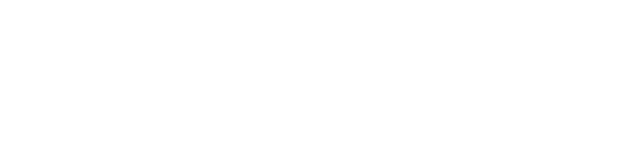
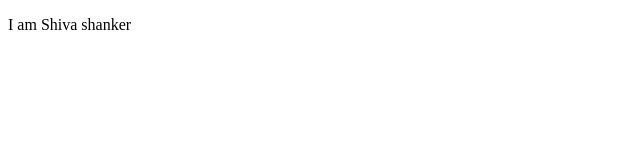
Before and after one commit to Shivashanker-423/Registration-Form, a plain HTML site: page index.html in a window 1280 px wide. Shown: the whole page, without its empty margins (0-640 px from the left). Drawn offline with Linux system fonts and the light colour scheme.

Commit message:
paragraph tag created

```diff
--- a/index.html
+++ b/index.html
@@ -6,6 +6,6 @@
     <title>Document</title>
 </head>
 <body>
-
+    <p>I am Shiva shanker</p>
 </body>
 </html>
```
